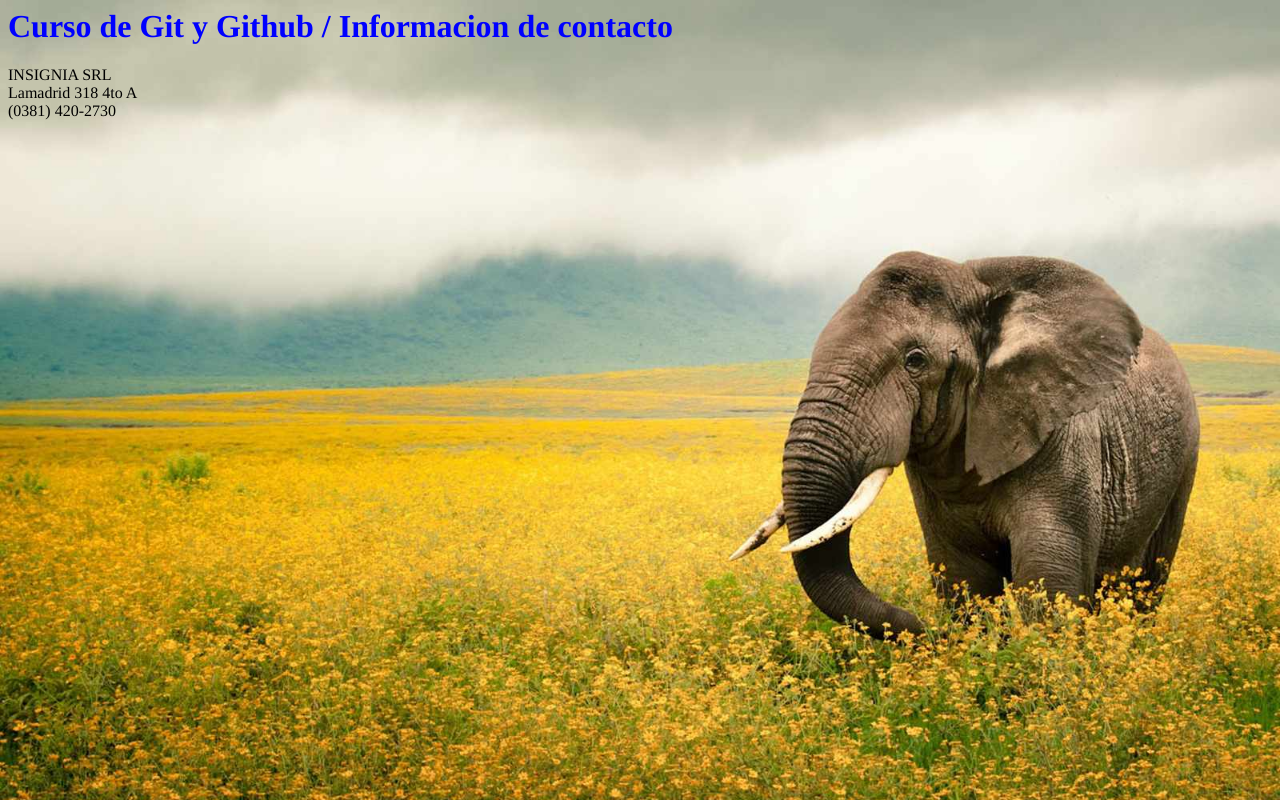
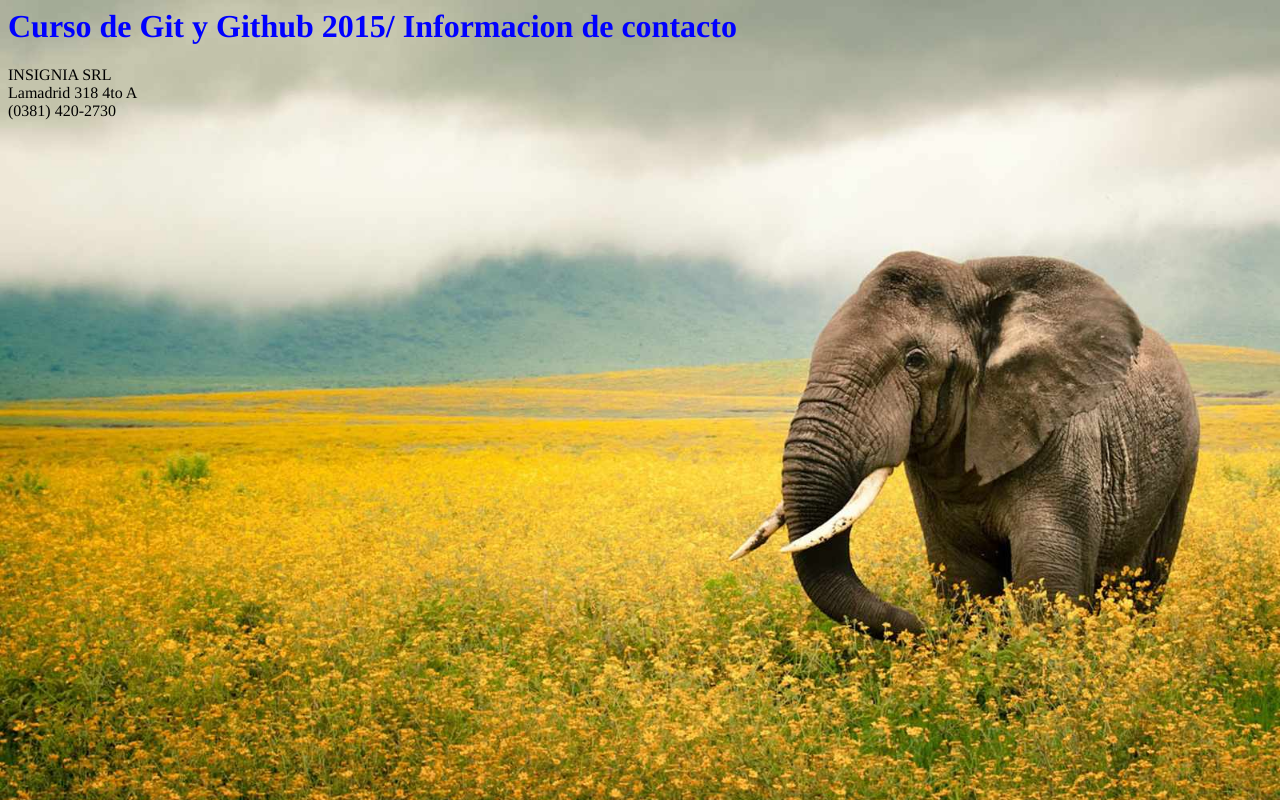
Before and after one commit to ckozus/training-git-june, a plain HTML site: page contacto.html in a window 1280 px wide. Drawn offline with Linux system fonts and the light colour scheme.

Commit message:
Modifique titulo a 2015

```diff
--- a/contacto.html
+++ b/contacto.html
@@ -4,7 +4,7 @@
   <link rel="stylesheet" type="text/css" href="estilos.css"></head>
 <body>
 
-  <h1>Curso de Git y Github / Informacion de contacto</h1>
+  <h1>Curso de Git y Github 2015/ Informacion de contacto</h1>
 
   <p>
     INSIGNIA SRL <br>
```
